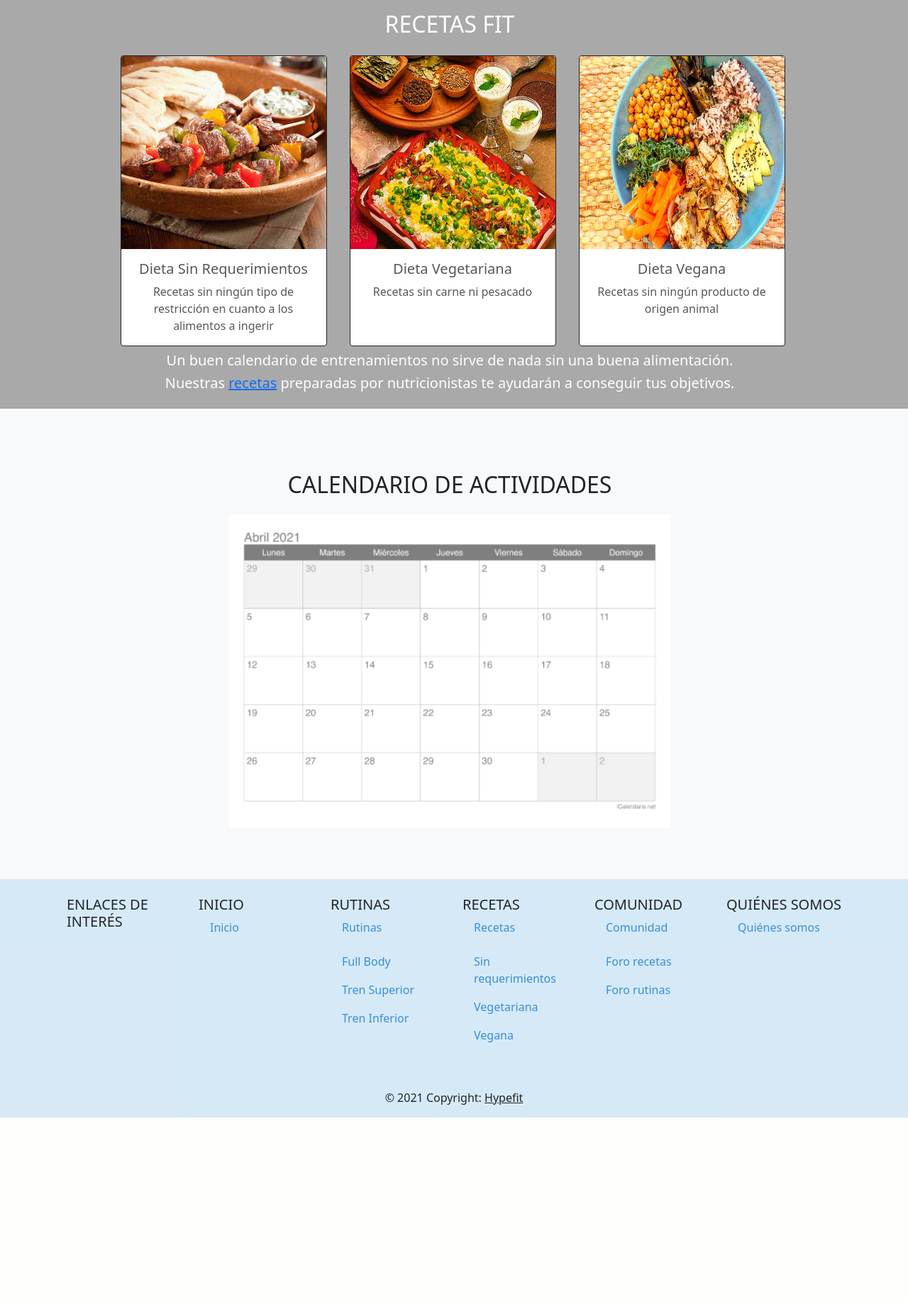
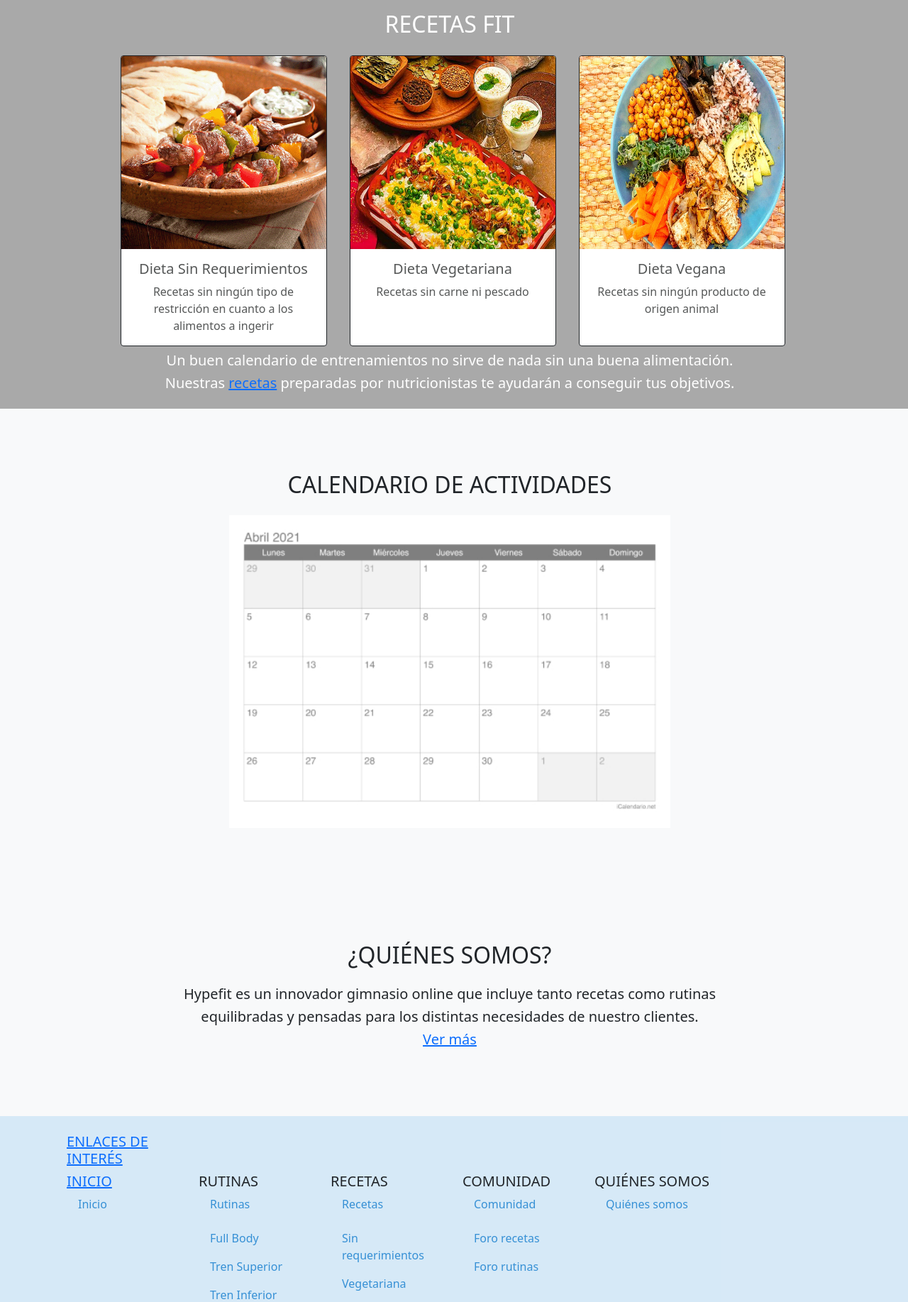
Before and after one commit to Hypefit/hypefit, a PHP site: page /index.php in a window 1280 px wide. Shown: the part 1467-3302 px from the top of the page at 71% size. Before the commit the page ends 3042 px from the top, so only its background shows below. Run offline with PHP 8.4, Linux system fonts and the light colour scheme.

Commit message:
acabado index.php

```diff
--- a/index.php
+++ b/index.php
@@ -102,7 +102,7 @@
                             </a>
                             <div class="card-body">
                                 <h5 class="card-title text-capitalize">Dieta vegetariana</h5>
-                                <p class="card-text">Recetas sin carne ni pesacado</p>
+                                <p class="card-text">Recetas sin carne ni pescado</p>
                             </div>
                         </div>
                     </div>
@@ -140,12 +140,22 @@
         </div>
     </div>
     <div class="bg-light" style="height: 9%;"></div>
-    <!--Calendario-->
-
+    <!--Quienes Somos-->
+    <div class="bg-light" style="height: 9%;"></div>
+    <div class="container-fluid px-0">
+        <div class="bg-light row ps-0 me-0 align-items-center justify-content-center">
+            <h2 class="text-uppercase mt-3 mb-4 text-center font-weight-bold">¿QUIÉNES SOMOS?</h2>
+             <div class="text-center mb-3">
+                <h5>Hypefit es un innovador gimnasio online que incluye tanto recetas como rutinas </h5>
+                <h5>equilibradas y pensadas para los distintas necesidades de nuestro clientes. </h5>
+                <h5><a href="quienesSomos.php">Ver más</h5>
+             </div>
+        </div>
+    </div>
+    <div class="bg-light" style="height: 9%;"></div>
     <!--<div class="quienesSomos">
         <h4>¿QUIÉNES SOMOS?</h4>
-        <p>Hypefit es un innovador gimnasio online que incluye tanto recetas como rutinas equilibradas y pensadas para
-        los distintas necesidades de nuestro clientes. <a href="quienesSomos.php">Ver más</a></p>
+        <p>
     </div>-->
 EOS;
 
```
